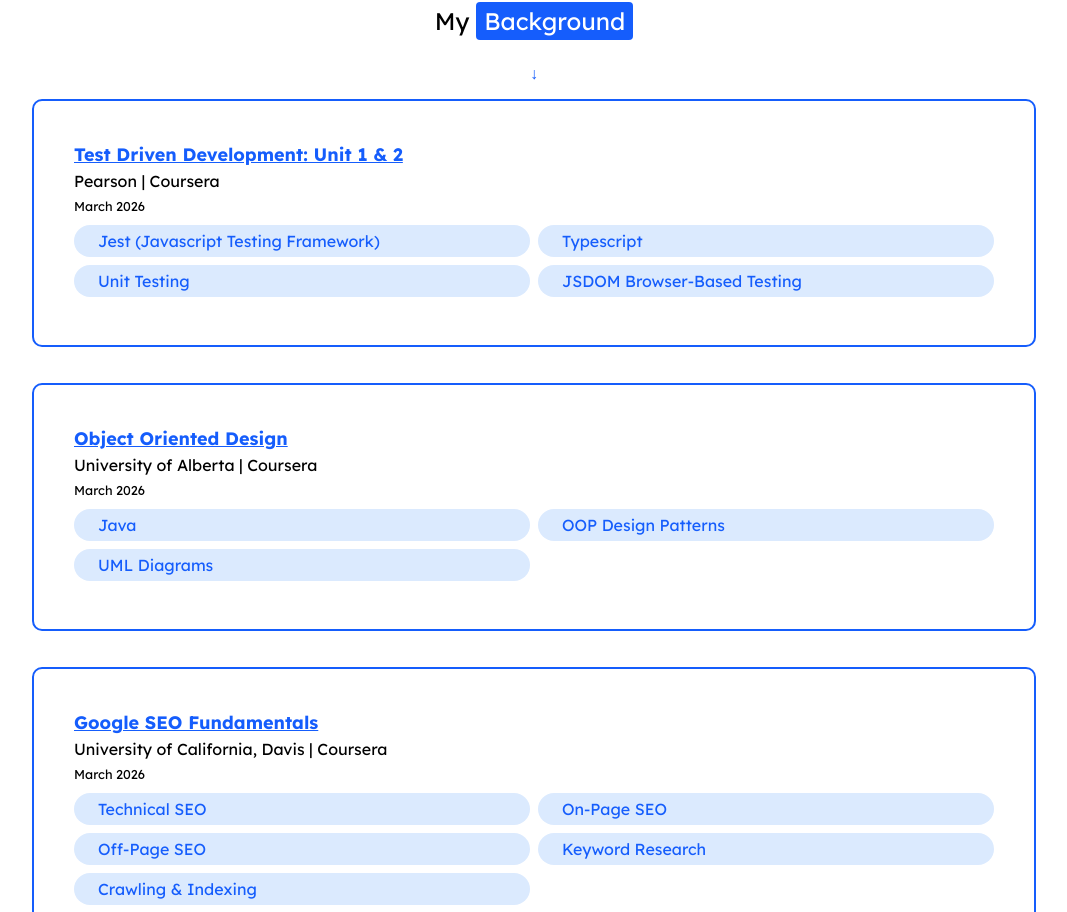
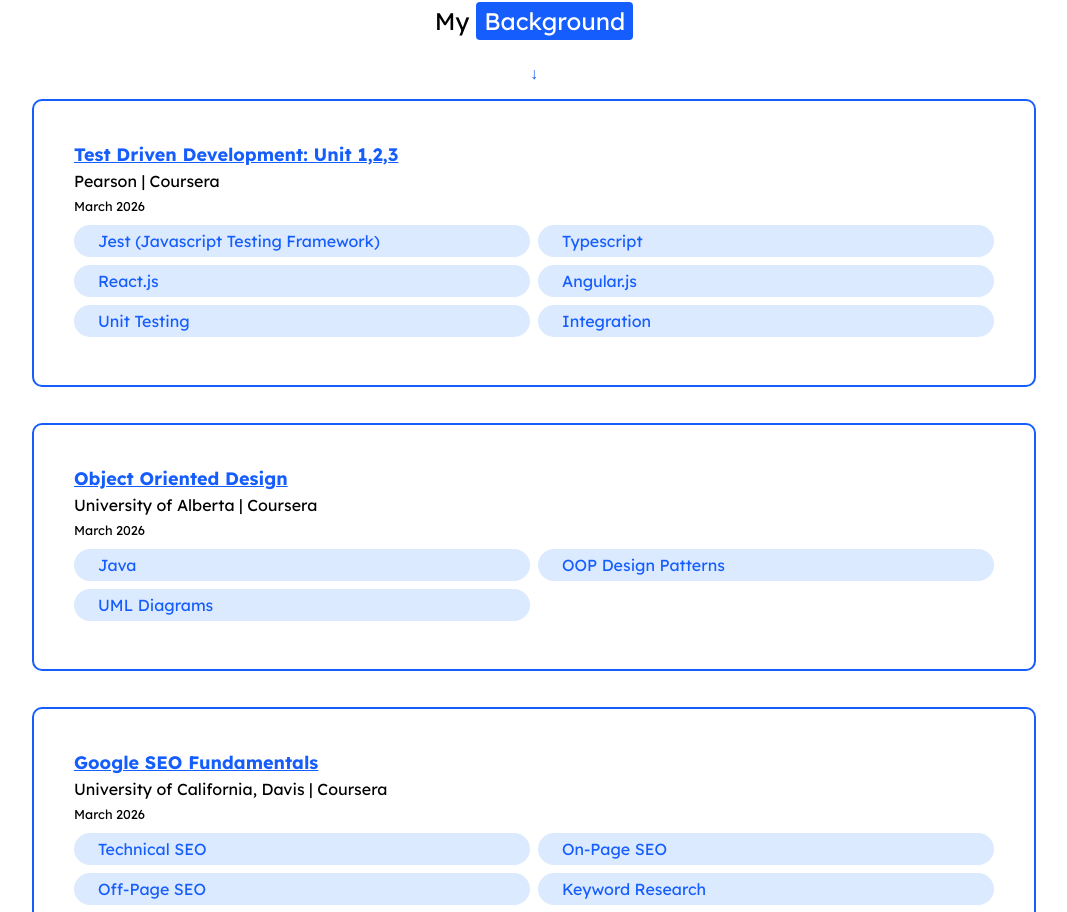
Before and after one commit to Ian-Val/portfolio-2026, a Next.js app: page / in a window 1280 px wide. Shown: the part 2460-3372 px from the top of the page, without its empty margins (106-1173 px from the left). Built offline with nearby package versions, Linux system fonts and the light colour scheme.

Commit message:
Update Certificates.tsx

```diff
--- a/components/homepage/sections/Certificates.tsx
+++ b/components/homepage/sections/Certificates.tsx
@@ -4,15 +4,17 @@
 export default function Certificates() {
   const certs = [
     {
-      title: "Test Driven Development: Unit 1 & 2",
-      url: "https://www.coursera.org/account/accomplishments/verify/XKEE4QNDY5GW",
+      title: "Test Driven Development: Unit 1,2,3 ",
+      url: "https://www.coursera.org/account/accomplishments/verify/TO4G24L60L6V",
       provider: "Pearson | Coursera",
       issued: "March 2026",
       skills: [
         "Jest (Javascript Testing Framework)",
         "Typescript",
+        "React.js",
+        "Angular.js",
         "Unit Testing",
-        "JSDOM Browser-Based Testing",
+        "Integration",
       ],
     },
     {
```
